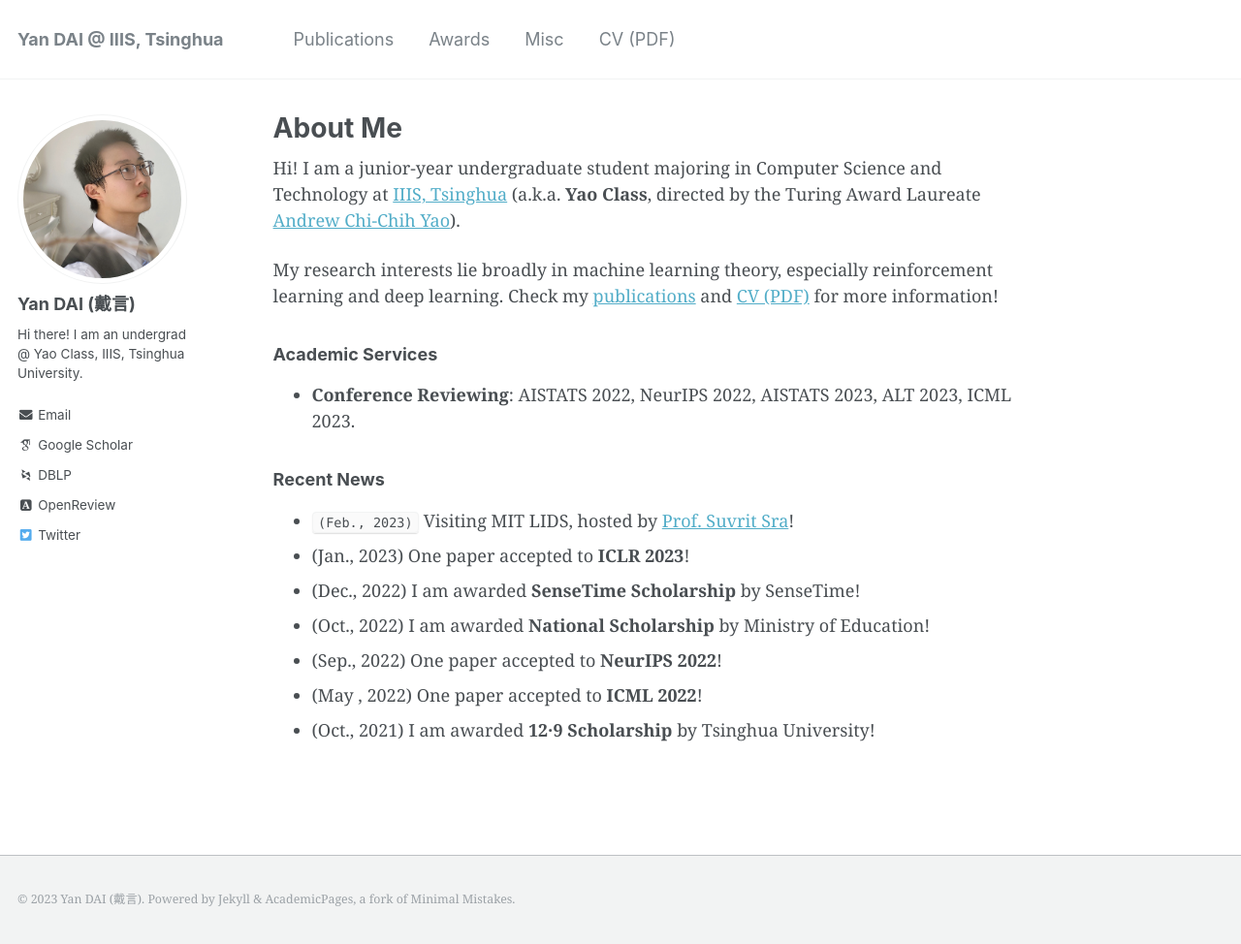
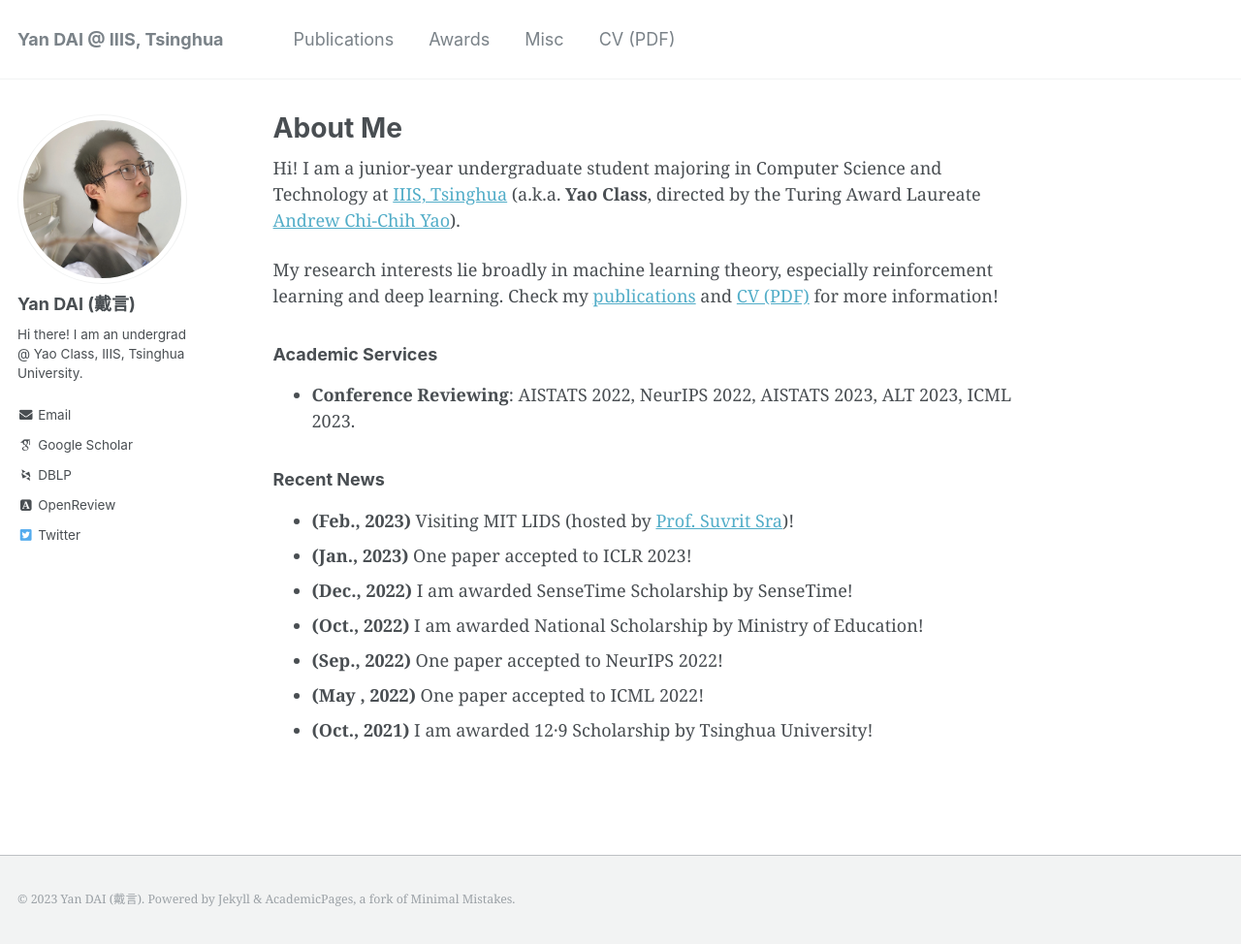
Before and after one commit to yandaichn/yandaichn.github.io, a Jekyll site: the page built from _pages/about.md, in a window 1280 px wide and 974 px high. Shown: the whole window at 97% size. Built offline with Jekyll 4.4.1, drawn with Linux system fonts in a browser that asks for light colours; some web fonts are replaced.

Commit message:
Change news

```diff
--- a/_pages/about.md
+++ b/_pages/about.md
@@ -16,10 +16,10 @@ My research interests lie broadly in machine learning theory, especially reinfor
 * **Conference Reviewing**: AISTATS 2022, NeurIPS 2022, AISTATS 2023, ALT 2023, ICML 2023.
 
 ### Recent News
-* `(Feb., 2023)` Visiting MIT LIDS, hosted by [Prof. Suvrit Sra](https://optml.mit.edu/index.html)!
-* (Jan., 2023) One paper accepted to **ICLR 2023**!
-* (Dec., 2022) I am awarded **SenseTime Scholarship** by SenseTime!
-* (Oct., 2022) I am awarded **National Scholarship** by Ministry of Education!
-* (Sep., 2022) One paper accepted to **NeurIPS 2022**!
-* (May , 2022) One paper accepted to **ICML 2022**!
-* (Oct., 2021) I am awarded **12·9 Scholarship** by Tsinghua University!
+* **(Feb., 2023)** Visiting MIT LIDS (hosted by [Prof. Suvrit Sra](https://optml.mit.edu/index.html))!
+* **(Jan., 2023)** One paper accepted to ICLR 2023!
+* **(Dec., 2022)** I am awarded SenseTime Scholarship by SenseTime!
+* **(Oct., 2022)** I am awarded National Scholarship by Ministry of Education!
+* **(Sep., 2022)** One paper accepted to NeurIPS 2022!
+* **(May , 2022)** One paper accepted to ICML 2022!
+* **(Oct., 2021)** I am awarded 12·9 Scholarship by Tsinghua University!
```
